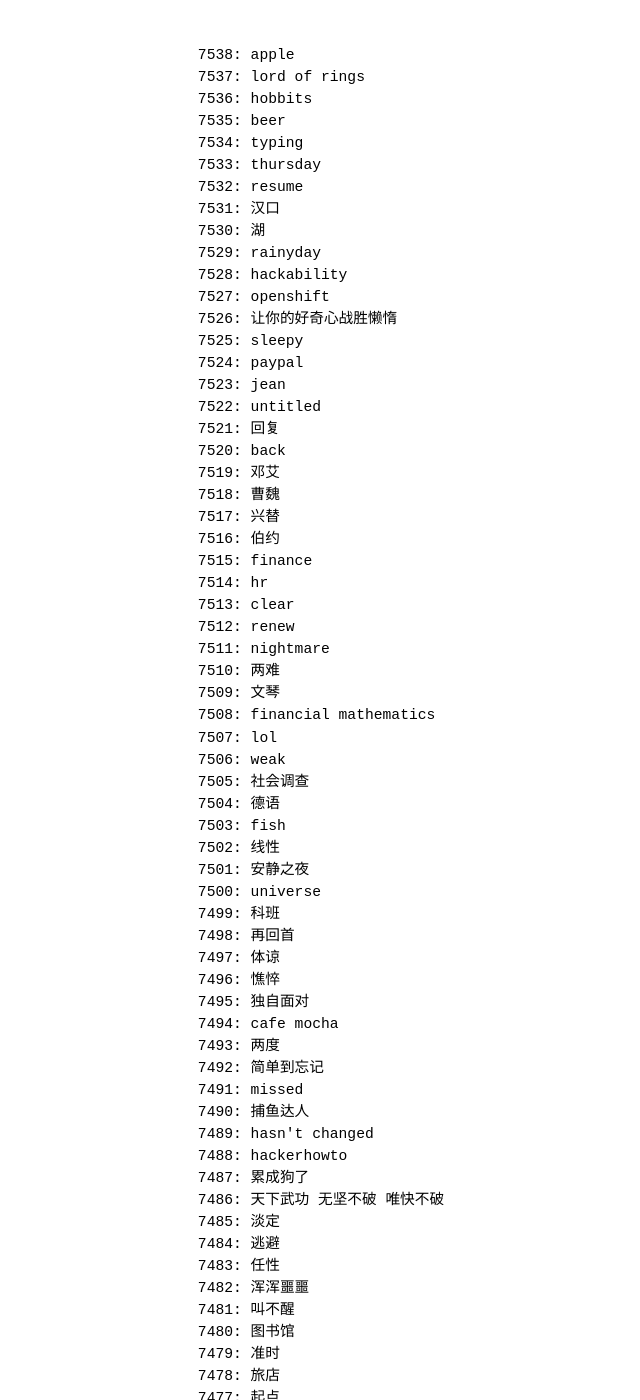
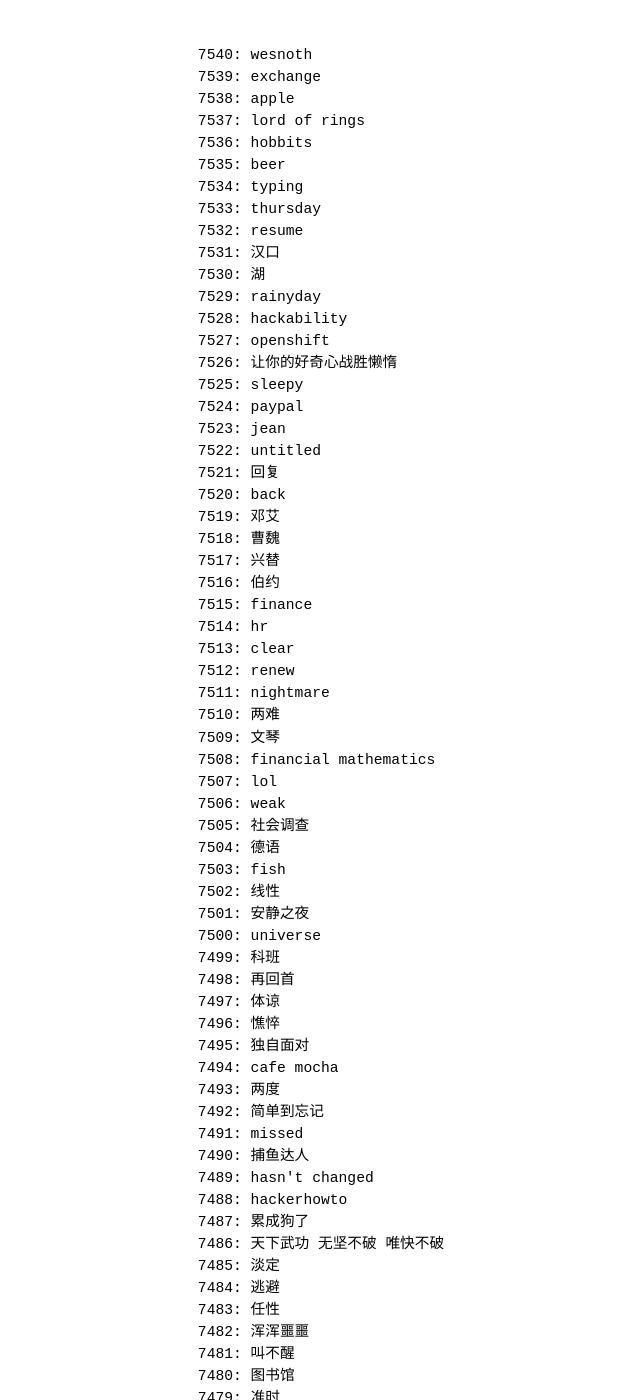
Before and after one commit to betamint/blog, a Jekyll site: the page built from daily-words.html, in a window 1280 px wide and 1400 px high. Shown: the whole window, without its empty margins (134-774 px from the left). Built offline with Jekyll 4.4.1, drawn with Linux system fonts in a browser that asks for light colours; some of the changed text lies outside the part shown.

Commit message:
7539-7540

```diff
--- a/daily-words.html
+++ b/daily-words.html
@@ -2,6 +2,8 @@
 layout: default
 ---
 <pre>
+7540: wesnoth
+7539: exchange
 7538: apple
 7537: lord of rings
 7536: hobbits
```
